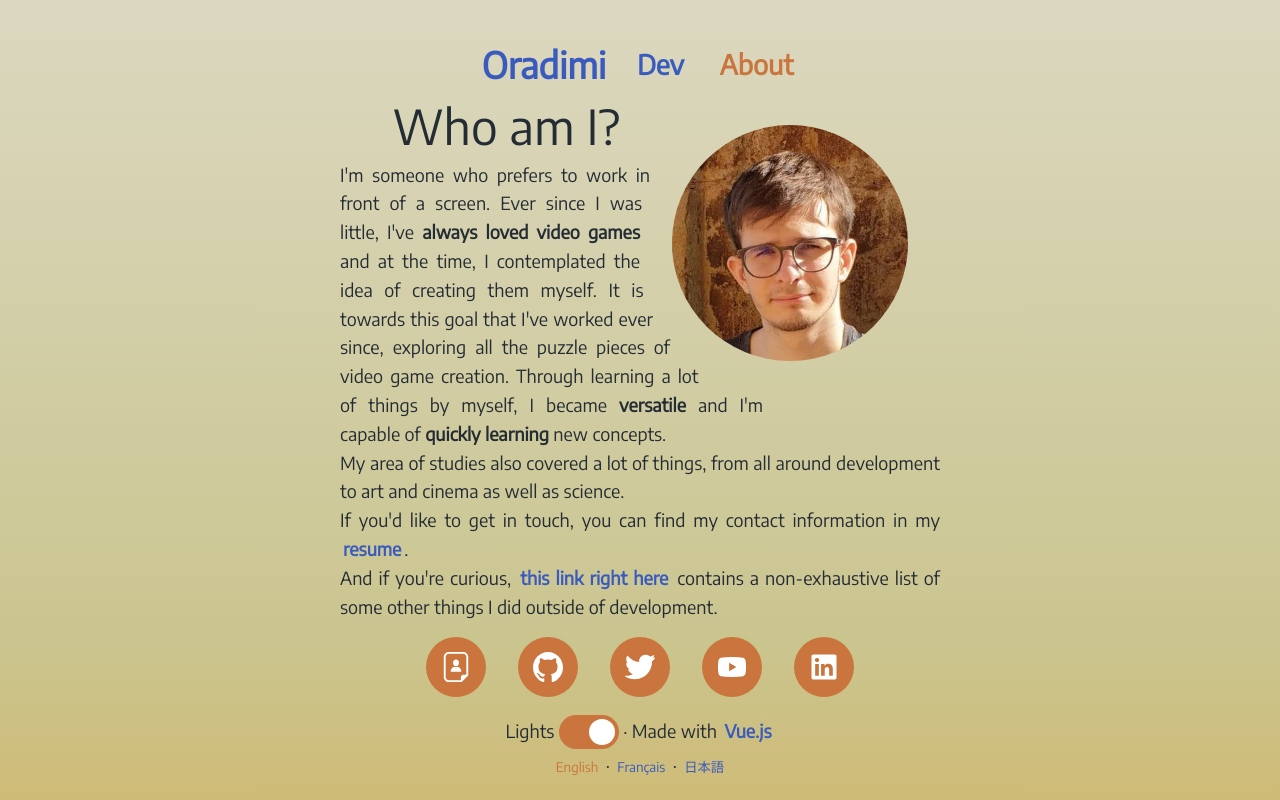
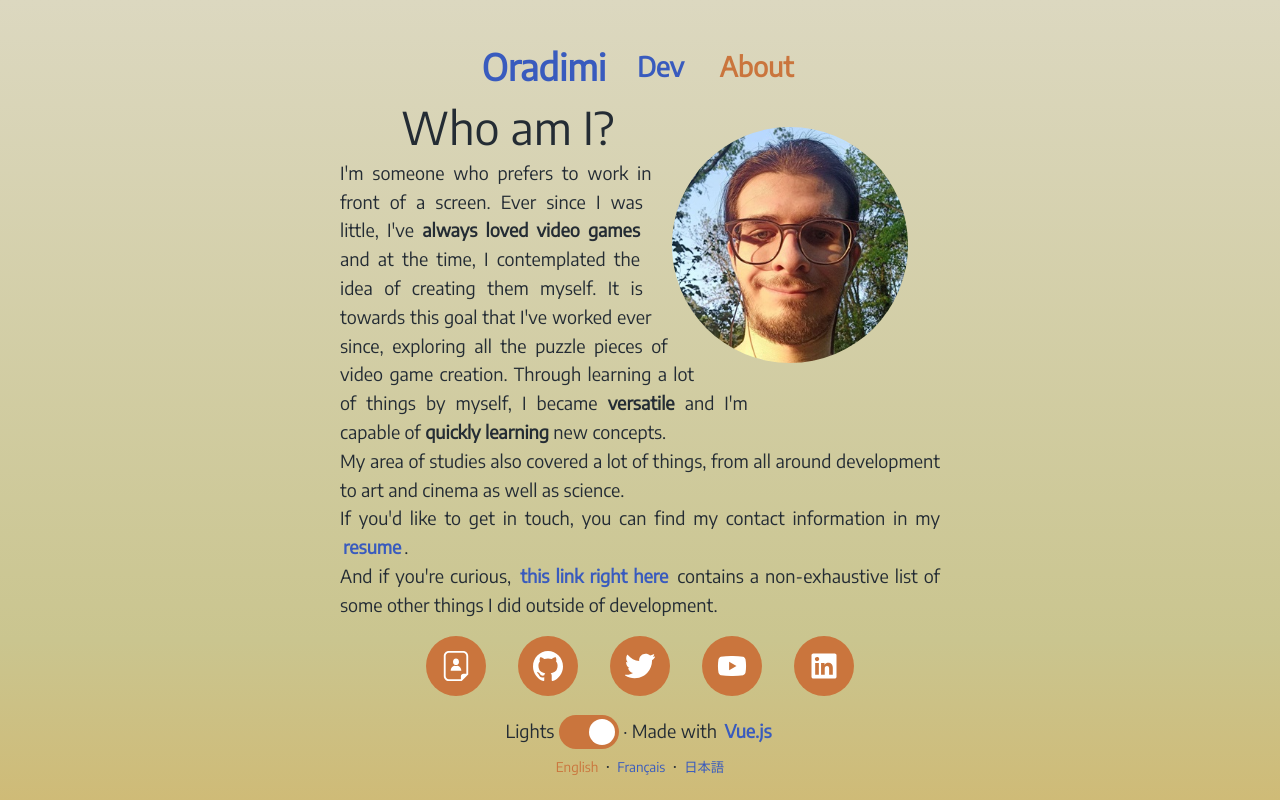
Before and after one commit to Oradimi/oradimi.github.io, a Vue app: page /about in a window 1280 px wide. Built offline with nearby package versions, Linux system fonts and the light colour scheme.

Commit message:
Fixes and improvements

```diff
--- a/src/App.vue
+++ b/src/App.vue
@@ -33,6 +33,10 @@ export default {
     toggleLanguage(language) {
       this.$i18n.locale = language;
       localStorage.setItem('preferredLanguage', language);
+
+      this.$nextTick(() => {
+        window.scrollTo(0, document.body.scrollHeight);
+      });
     }
   },
   created() {
--- a/src/assets/base.css
+++ b/src/assets/base.css
@@ -89,7 +89,6 @@
 }
 
 body {
-  min-height: 100vh;
   color: var(--color-text);
   background-color: var(--color-background);
   display: flex;
@@ -112,7 +111,6 @@ body {
     'Droid Sans',
     'Helvetica Neue',
     sans-serif;
-  font-size: 18px;
   text-rendering: optimizeLegibility;
   -webkit-font-smoothing: antialiased;
   -moz-osx-font-smoothing: grayscale;
@@ -126,6 +124,7 @@ body {
     display: flex;
     align-items: center;
     position: relative;
+    font-size: 18px;
   }
 
   body::before {
--- a/src/assets/main.css
+++ b/src/assets/main.css
@@ -4,7 +4,7 @@
   display: flex;
   flex-direction: column;
   justify-content: space-between;
-  height: 100vh;
+  height: 100svh;
   max-width: 90vw;
   margin: 0 auto;
   padding: 2rem 0 0 0;
@@ -43,14 +43,20 @@ a.router-link-exact-active {
 
 ul {
   list-style-type: none;
+  -webkit-margin-before: 0em;
   margin-block-start: 0em;
+  -webkit-margin-after: 0em;
   margin-block-end: 0em;
+  -webkit-margin-start: 0px;
   margin-inline-start: 0px;
+  -webkit-margin-end: 0px;
   margin-inline-end: 0px;
+  -webkit-padding-start: 0px;
   padding-inline-start: 0px;
 }
 
 h2 {
   padding: 0.3rem;
   line-height: 1.2;
+  transition: 0.4s;
 }
--- a/src/pages/AboutItem.vue
+++ b/src/pages/AboutItem.vue
@@ -65,7 +65,7 @@ export default {
 }
 
 h2 {
-    font-size: 48px;
+    font-size: 2.5em;
     font-weight: normal;
 }
 
--- a/src/pages/HomeItem.vue
+++ b/src/pages/HomeItem.vue
@@ -29,9 +29,8 @@ export default {
 }
 
 h2 {
-    font-size: 48px;
+    font-size: 2.5em;
     font-weight: normal;
-
 }
 
 b {
```
Also changed, not shown: src/assets/misc/photo.jpg.
